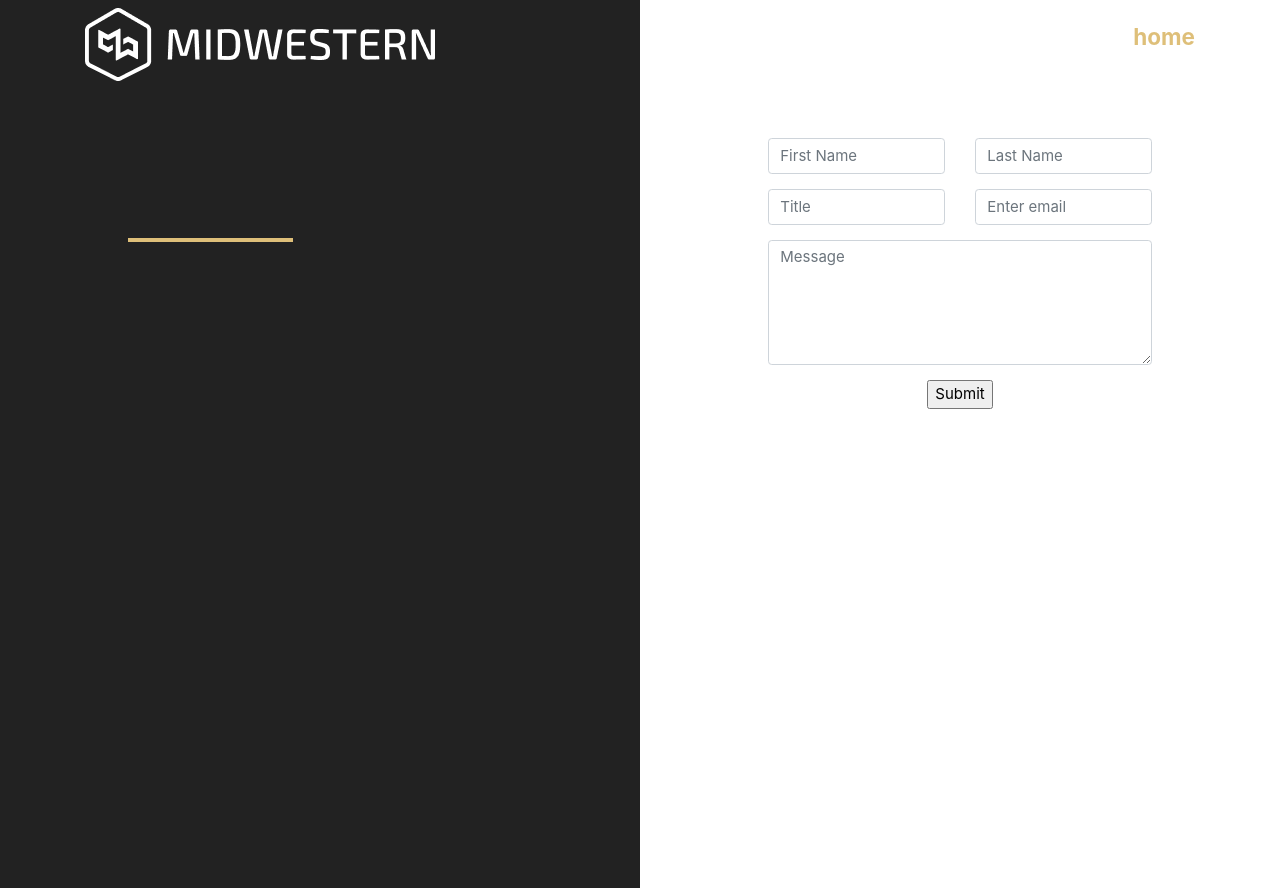
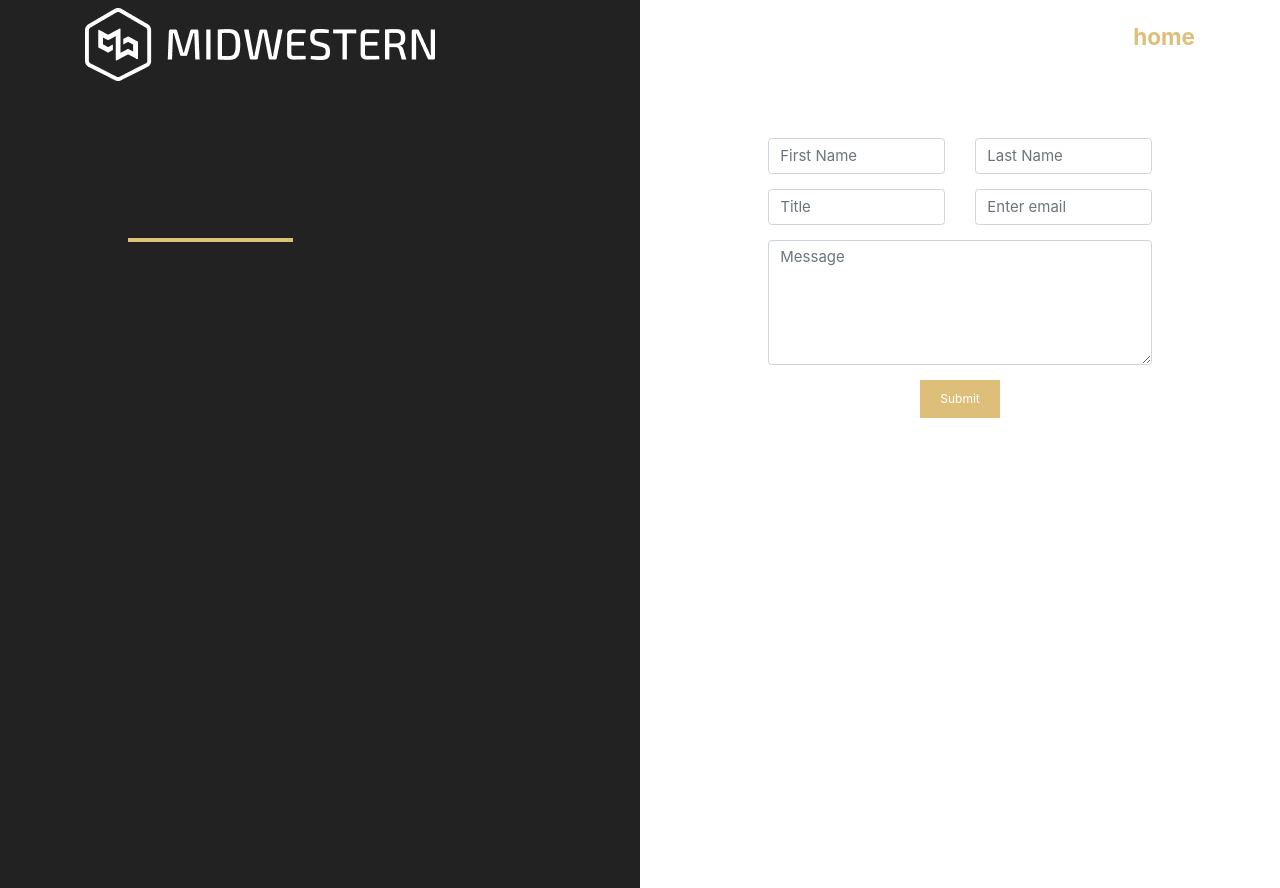
Before and after one commit to zeniagist/midwestern, a Next.js app: page /contact in a window 1280 px wide. Built offline with nearby package versions, Linux system fonts and the light colour scheme; no server answers.

Commit message:
updated contact button styling

```diff
--- a/components/contactform.jsx
+++ b/components/contactform.jsx
@@ -198,9 +198,7 @@ class ContactForm extends React.Component {
               type="submit"
               value="Submit"
               className={
-                this.state.errors.email
-                  ? "formBtn " + styles.formBtnError
-                  : "formBtn"
+                this.state.errors.email ? styles.formBtnError : styles.formBtn
               }
               onSubmit={this.onPost}
             />
--- a/styles/contact.module.scss
+++ b/styles/contact.module.scss
@@ -95,4 +95,11 @@ $red: #800000;
 .formBtnError {
   position: relative;
   transform: translate(0%, -20%);
+  font-size: 12px;
+  padding: 10px;
+  background: $gold;
+  padding: 10px 20px 10px 20px;
+  text-decoration: none;
+  color: $white;
+  border: none;
 }
```
